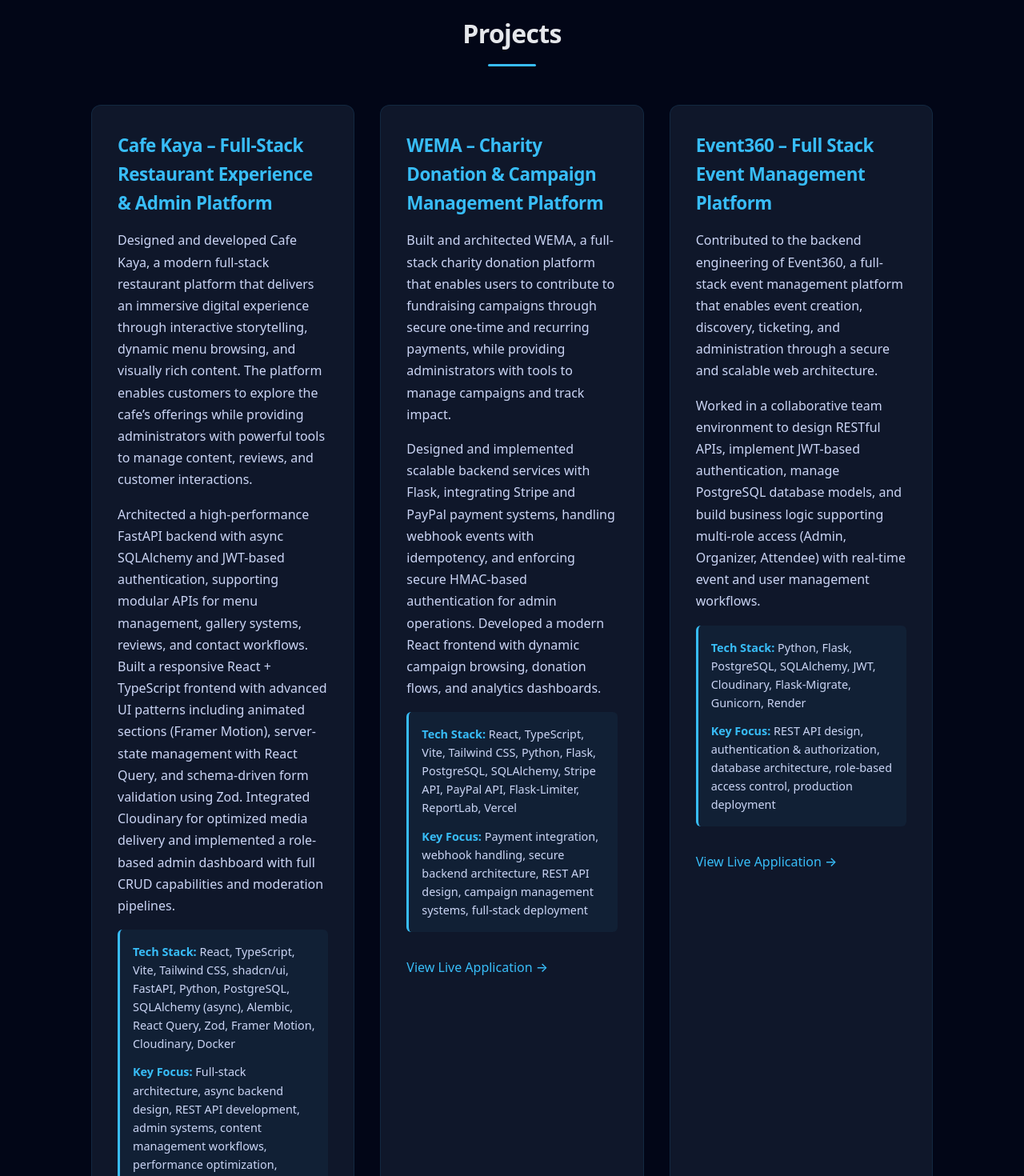
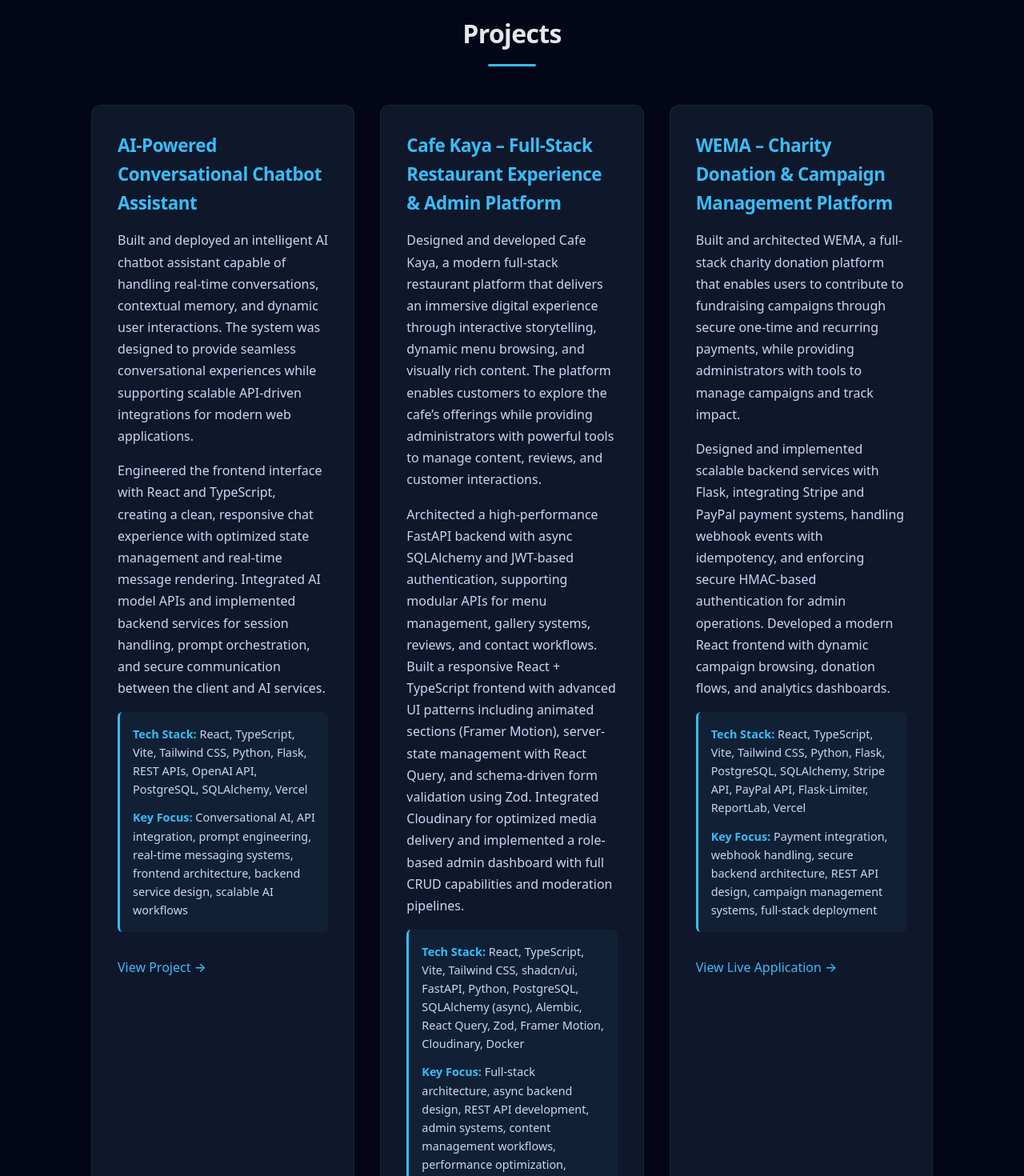
Before and after one commit to Ndet0/festus-dev-portfolio, a React (Vite) app: page / in a window 1280 px wide. Shown: the part 4560-6030 px from the top of the page at 80% size. Built offline with nearby package versions, Linux system fonts and the light colour scheme.

Commit message:
Adds project

```diff
--- a/src/Projects.jsx
+++ b/src/Projects.jsx
@@ -6,6 +6,45 @@ function Projects() {
       <div className="container">
         <h2>Projects</h2>
         <div className="projects-grid">
+        <div className="project-card">
+  <h3>AI-Powered Conversational Chatbot Assistant</h3>
+
+  <p className="project-description">
+    Built and deployed an intelligent AI chatbot assistant capable of handling
+    real-time conversations, contextual memory, and dynamic user interactions.
+    The system was designed to provide seamless conversational experiences while
+    supporting scalable API-driven integrations for modern web applications.
+  </p>
+
+  <p className="project-description">
+    Engineered the frontend interface with React and TypeScript, creating a clean,
+    responsive chat experience with optimized state management and real-time message
+    rendering. Integrated AI model APIs and implemented backend services for session
+    handling, prompt orchestration, and secure communication between the client and AI services.
+  </p>
+
+  <div className="project-meta">
+    <div className="meta-item">
+      <strong>Tech Stack:</strong> React, TypeScript, Vite, Tailwind CSS, Python,
+      Flask, REST APIs, OpenAI API, PostgreSQL, SQLAlchemy, Vercel
+    </div>
+
+    <div className="meta-item">
+      <strong>Key Focus:</strong> Conversational AI, API integration, prompt engineering,
+      real-time messaging systems, frontend architecture, backend service design,
+      scalable AI workflows
+    </div>
+  </div>
+
+  <a
+    href="https://chatbotai-nine-theta.vercel.app/"
+    target="_blank"
+    rel="noopener noreferrer"
+    className="project-link"
+  >
+    View Project →
+  </a>
+</div>
         <div className="project-card">
   <h3>Cafe Kaya – Full-Stack Restaurant Experience & Admin Platform</h3>
 
```
